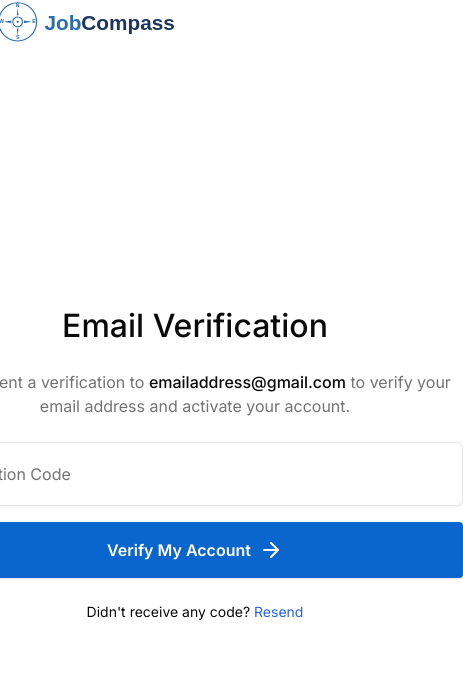
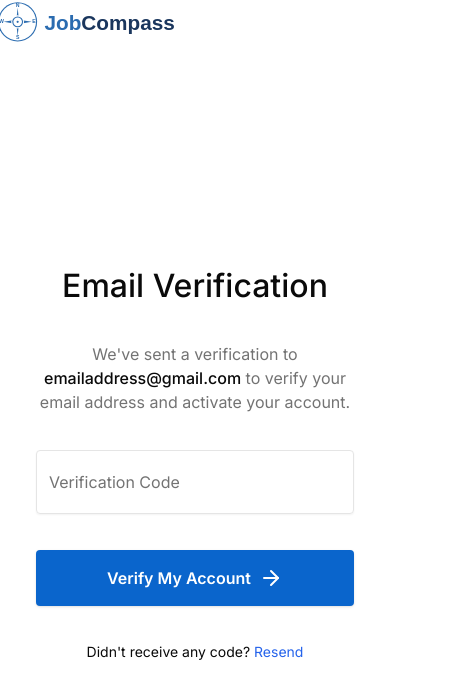
Before and after one commit to linhprovip2002/JobCompass-Frontend, a Next.js app: page /email-verify in a window 390 px wide. Shown: the top 698 px of the page, 463 px wide, since content can reach past the window. Built offline with nearby package versions, Linux system fonts and the light colour scheme.

Commit message:
fix: restyle responsive

```diff
--- a/src/components/custom-ui/form-email-verify.tsx
+++ b/src/components/custom-ui/form-email-verify.tsx
@@ -5,9 +5,9 @@ import { LuArrowRight } from 'react-icons/lu';
 
 export function FormEmailVerify() {
     return (
-        <div className="min-h-screen flex flex-col items-center justify-center px-4 text-center">
-            <div className="w-full max-w-md flex flex-col items-center justify-center">
-                <div className="space-y-6 text-center">
+        <form className="min-h-screen flex flex-col items-center justify-center px-4 text-center">
+            <div className="flex flex-col items-center justify-center">
+                <div className="max-w-[536px] space-y-9 text-center px-5 md:px-0">
                     <h1 className="text-[32px] leading-[40px] font-inter font-medium">Email Verification</h1>
 
                     <p className="font-inter text-base leading-6 text-muted-foreground">
@@ -16,22 +16,26 @@ export function FormEmailVerify() {
                         address and activate your account.
                     </p>
 
-                    <div className="space-y-4">
-                        <Input type="text" placeholder="Verification Code" className="w-[536px] h-[64px]" />
-
-                        <Button
-                            type="submit"
-                            className="group h-14 w-[536px] rounded-sm text-base [&_svg]:size-6 font-semibold"
-                        >
-                            Verify My Account <LuArrowRight className="group-hover:translate-x-2 transition-all" />
-                        </Button>
+                    <div>
+                        <Input
+                            name="code"
+                            placeholder="Verification Code"
+                            type="text"
+                            className="h-16 rounded-sm focus-visible:border-primary focus-visible:ring-primary"
+                        />
                     </div>
+                    <Button
+                        type="submit"
+                        className="group w-full h-14 rounded-sm text-base [&_svg]:size-6 font-semibold"
+                    >
+                        Verify My Account <LuArrowRight className="group-hover:translate-x-2 transition-all" />
+                    </Button>
 
                     <p className="text-sm">
                         Didn&apos;t receive any code? <button className="text-blue-600 hover:underline">Resend</button>
                     </p>
                 </div>
             </div>
-        </div>
+        </form>
     );
 }
```
